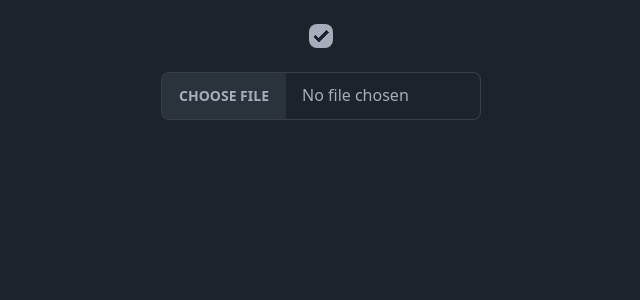
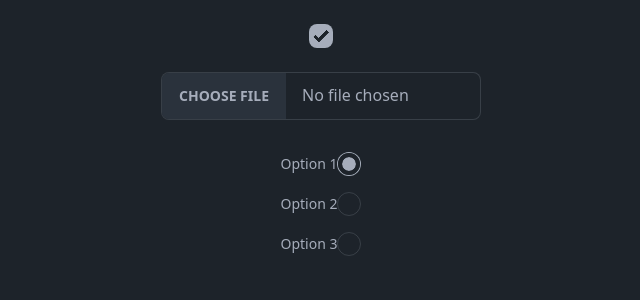
Before and after one commit to thvx/UX-frontend, a React (Vite) app in the folder emprende-conecta-frontend/: page / in a window 1280 px wide. Shown: the top 300 px of the page, without its empty margins (319-959 px from the left). Built offline with nearby package versions, Linux system fonts and the light colour scheme.

Commit message:
feat: agregar componente radio

```diff
--- a/emprende-conecta-frontend/src/app/Test/testComponentes.tsx
+++ b/emprende-conecta-frontend/src/app/Test/testComponentes.tsx
@@ -1,13 +1,22 @@
 import Checkbox from "../../components/Atoms/Input/checkbox/Checkbox.tsx";
 import FileInput from "../../components/Atoms/Input/file/FileInput.tsx";
+// import radio from "../../components/Atoms/Input/radio/Radio.tsx";
+import { RadioItem } from "../../components/Atoms/Input/radio/radioType.ts";
+import RadioList from "../../components/Organism/RadioList/RadioList.tsx";
 
 const App: React.FC = () => {
+  const radioItems: RadioItem[] = [
+    { name: 'option1', text: 'Option 1', size: 'md', marginRight: '10' },
+    { name: 'option2', text: 'Option 2', size: 'md', marginRight: '10' },
+    { name: 'option3', text: 'Option 3', size: 'md', marginRight: '10' }
+  ];
 
   return (
     <div className="app-container min-h-screen">
         <div className="flex flex-col items-center gap-6 p-6">
-          <Checkbox size="sm" />
+          <Checkbox size="md" />
           <FileInput />
+          <RadioList items={radioItems} />
         </div>
     </div>
   )
--- a/emprende-conecta-frontend/src/components/Atoms/Input/radio/Radio.tsx
+++ b/emprende-conecta-frontend/src/components/Atoms/Input/radio/Radio.tsx
@@ -0,0 +1,33 @@
+import React from 'react';
+
+type RadioProps = {
+  radioType?: 'primary' | 'secondary' | 'accent' | 'success' | 'warning' | 'info' | 'error',
+  isDisabled?: boolean,
+  isChecked?: boolean,
+  size: 'xs' | 'sm' | 'md' | 'lg',
+  name: string,
+  text: string,
+  marginRight: string,
+  onChange: () => void
+};
+
+const Radio: React.FC<RadioProps> = ({ radioType = 'accent', isDisabled = false, isChecked = true, size, name, text, marginRight, onChange }) => {
+  const radioProps = {
+    disabled: isDisabled,
+    checked: isChecked,
+    name: name,
+    className: `radio radio-${radioType} radio-${size}`,
+    onChange: onChange
+  };
+
+  return (
+    <div className="form-control">
+      <label className="label cursor-pointer">
+        <span className={`label-text mr-${marginRight}`}>{text}</span>
+        <input type="radio" {...radioProps} />
+      </label>
+    </div>
+  );
+};
+
+export default Radio;
--- /dev/null
+++ b/emprende-conecta-frontend/src/components/Atoms/Input/radio/radioType.ts
@@ -0,0 +1,6 @@
+export type RadioItem = {
+  name: string,
+  text: string,
+  size: 'xs' | 'sm' | 'md' | 'lg',
+  marginRight: string
+};
--- /dev/null
+++ b/emprende-conecta-frontend/src/components/Organism/RadioList/RadioList.tsx
@@ -0,0 +1,33 @@
+import React, { useState } from 'react';
+import Radio from '../../Atoms/Input/radio/Radio';
+import { RadioItem } from '../../Atoms/Input/radio/radioType';
+
+type RadioListProps = {
+    items: RadioItem[]
+  };
+
+  const RadioList: React.FC<RadioListProps> = ({ items }) => {
+    const [selected, setSelected] = useState<string>(items[0].name);
+
+    const handleChange = (name: string) => {
+      setSelected(name);
+    };
+
+    return (
+      <div>
+        {items.map((item) => (
+          <Radio
+            key={item.name}
+            name={item.name}
+            text={item.text}
+            size={item.size}
+            marginRight={item.marginRight}
+            isChecked={selected === item.name}
+            onChange={() => handleChange(item.name)}
+          />
+        ))}
+      </div>
+    );
+  };
+
+  export default RadioList;
```
